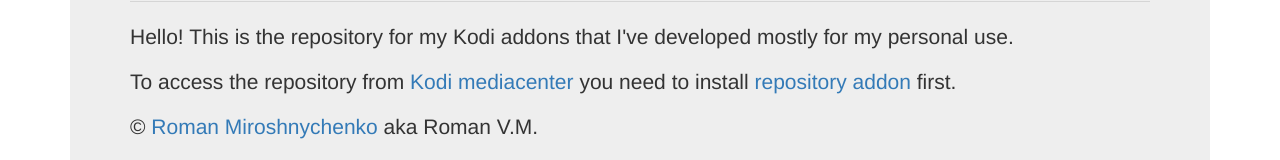
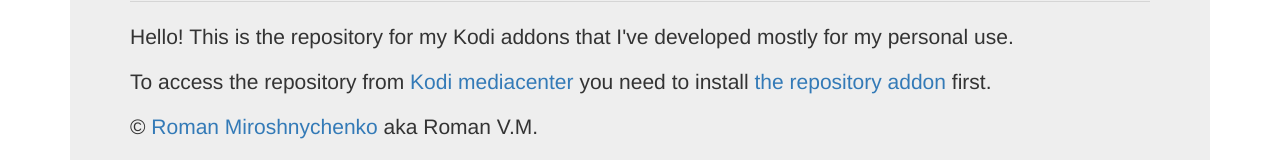
Before and after one commit to romanvm/kodi_repo, a plain HTML site: page index.html in a window 1280 px wide. Shown: the part 140-300 px from the top of the page. Drawn offline with nearby package versions, Linux system fonts and the light colour scheme.

Commit message:
minor index.html update

```diff
--- a/index.html
+++ b/index.html
@@ -23,7 +23,7 @@
         <p class="text-just">Hello! This is the repository for my Kodi addons that I've developed mostly for my personal use.</p>
         <p class="text-just">To access the repository from <a href="http://kodi.tv/" target="_blank">Kodi mediacenter</a>
         you need to install <a href="https://romanvm.github.io/kodi_repo/repo/repository.romanvm/repository.romanvm-2.0.0.zip">
-        repository addon</a> first.</p>
+        the repository addon</a> first.</p>
         <p class="text-just">&copy; <a href="https://github.com/romanvm">Roman Miroshnychenko</a> aka Roman V.M.</p>
       </div> <!-- /jumbotron -->
     </div> <!-- /container -->
```
